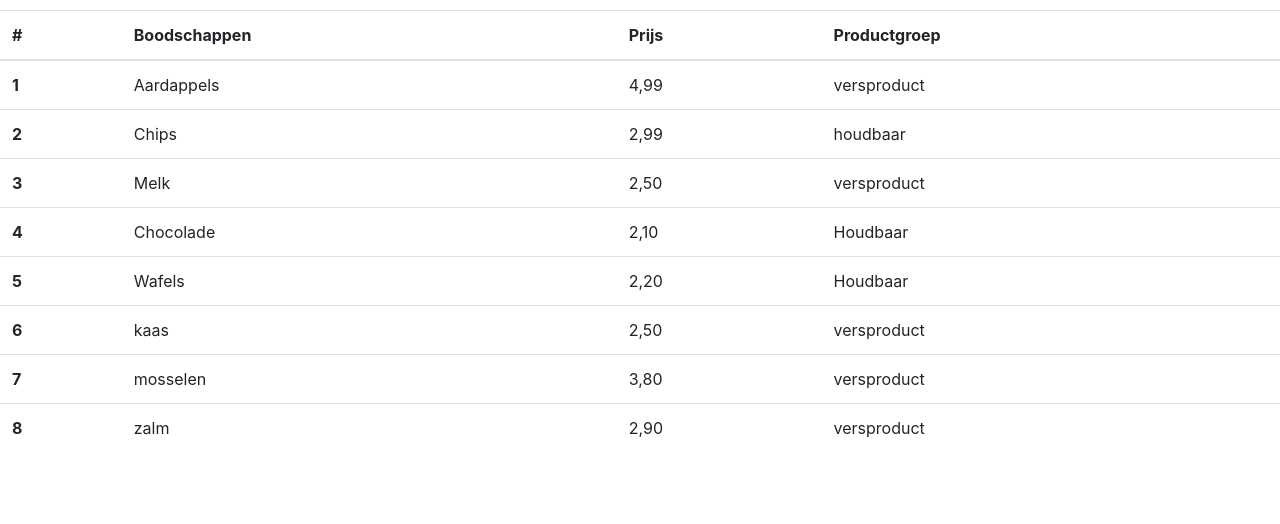
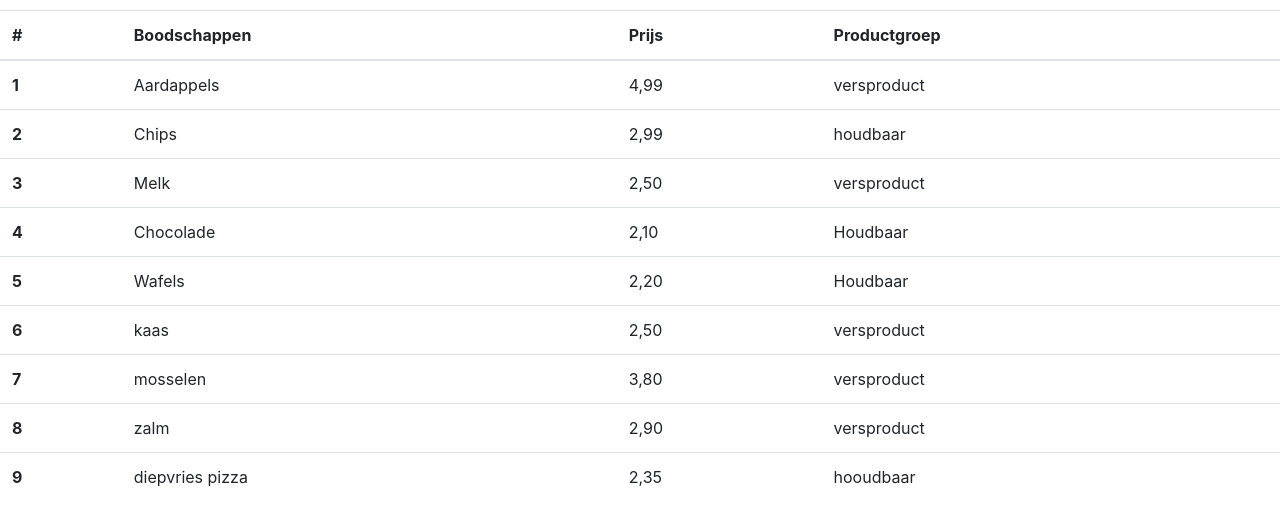
Before and after one commit to ThomFolst/intro-vebr-am1b, a plain HTML site: page index.html in a window 1280 px wide. Shown: the part 70-594 px from the top of the page. Drawn offline with nearby package versions, Linux system fonts and the light colour scheme.

Commit message:
diepvries pizza toegevoegd

```diff
--- a/index.html
+++ b/index.html
@@ -71,6 +71,12 @@
             <td>2,90</td>
             <td>versproduct</td>
           </tr>
+          <tr>
+            <th scope="row">9</th>
+            <td>diepvries pizza</td>
+            <td>2,35</td>
+            <td>hooudbaar</td>
+          </tr>
         </tbody>
       </table>
     <!-- Optional JavaScript -->
```
